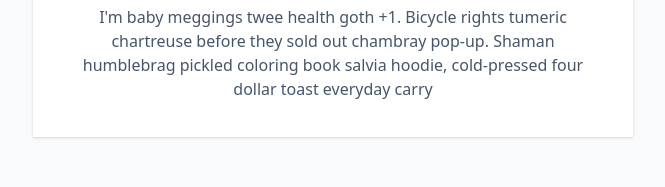
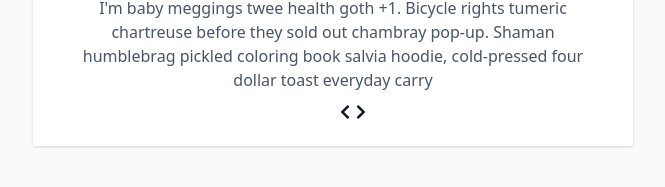
Before and after one commit to nadiahosisy/reviews, a React (Vite) app: page / in a window 1280 px wide. Shown: the part 457-644 px from the top of the page, without its empty margins (307-972 px from the left). Built offline with nearby package versions, Linux system fonts and the light colour scheme.

Commit message:
add buttons

```diff
--- a/src/App.jsx
+++ b/src/App.jsx
@@ -5,6 +5,9 @@ import { FaChevronLeft, FaChevronRight, FaQuoteRight } from "react-icons/fa";
 const App = () => {
   const [index, setIndex] = useState(0);
   const { name, job, image, text } = people[index];
+
+  const nextPerson = () => {};
+  const prevPerson = () => {};
 
   return (
     <main>
@@ -18,6 +21,12 @@ const App = () => {
         <h4 className="author">{name}</h4>
         <p className="job">{job}</p>
         <p className="info">{text}</p>
+        <div className="bt-container">
+          <button className="prev-btn" onClick={prevPerson}></button>
+          <button className="next-btn" onClick={nextPerson}></button>
+          <FaChevronLeft />
+          <FaChevronRight />
+        </div>
       </article>
     </main>
   );
```
